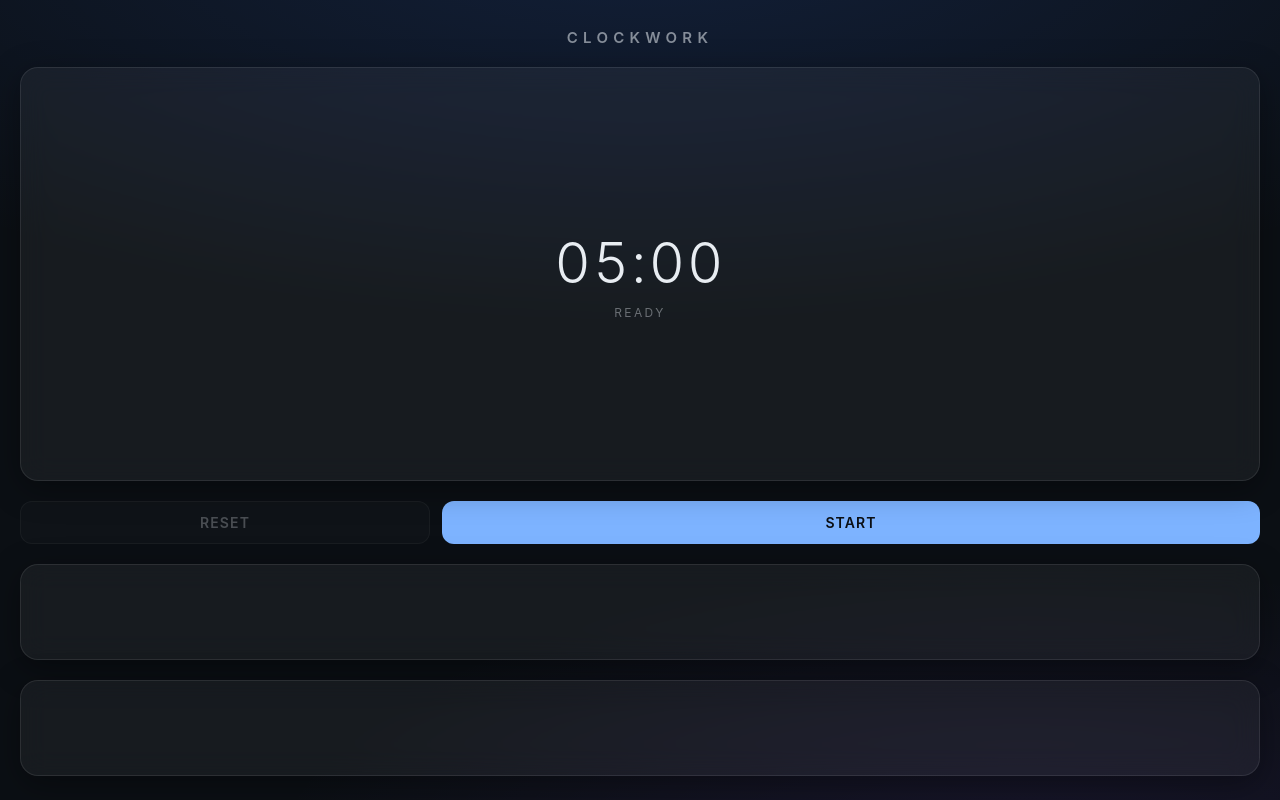
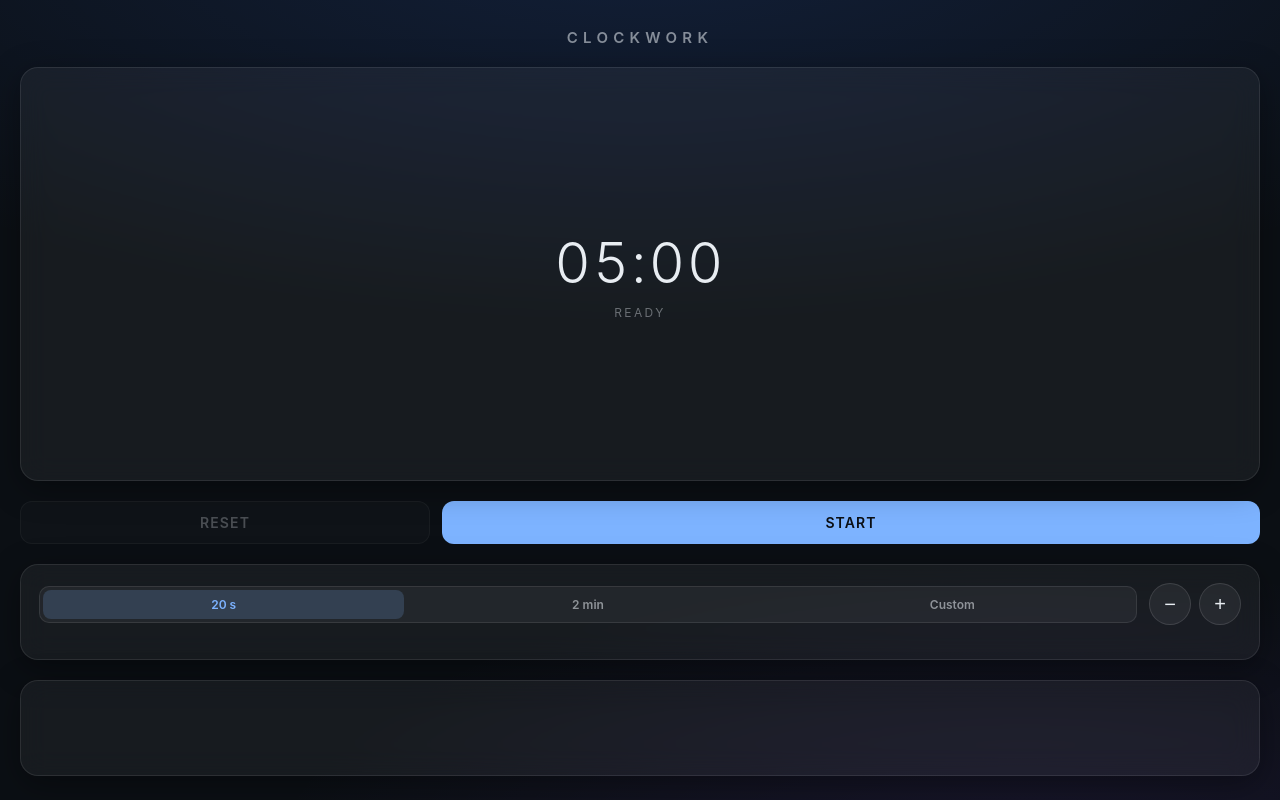
Before and after one commit to Resurrector/ClockWork, a React (Vite) app: page / in a window 1280 px wide. Built offline with nearby package versions, Linux system fonts and the light colour scheme.

Commit message:
Add countdown timer core

```diff
--- a/src/App.css
+++ b/src/App.css
@@ -154,3 +154,140 @@ body {
 .presets-card {
   min-height: 96px;
 }
+
+.adjust-row {
+  display: flex;
+  align-items: center;
+  gap: 12px;
+}
+
+.segment {
+  flex: 1;
+  display: flex;
+  background: rgba(255, 255, 255, 0.05);
+  border: 1px solid rgba(255, 255, 255, 0.09);
+  border-radius: 10px;
+  padding: 3px;
+  gap: 3px;
+}
+
+.segment-btn {
+  flex: 1;
+  padding: 7px 0;
+  border: none;
+  border-radius: 8px;
+  background: transparent;
+  color: rgba(232, 237, 242, 0.55);
+  font-family: inherit;
+  font-size: 12px;
+  font-weight: 600;
+  cursor: pointer;
+  transition: background 0.2s ease, color 0.2s ease;
+}
+
+.segment-btn:hover {
+  color: rgba(232, 237, 242, 0.85);
+}
+
+.segment-btn.selected {
+  background: rgba(125, 179, 255, 0.18);
+  color: #7db3ff;
+}
+
+.adjust-buttons {
+  display: flex;
+  gap: 8px;
+}
+
+.btn-adjust {
+  width: 42px;
+  height: 42px;
+  border-radius: 50%;
+  border: 1px solid rgba(255, 255, 255, 0.12);
+  background: rgba(255, 255, 255, 0.06);
+  color: #e8edf2;
+  font-size: 20px;
+  font-weight: 500;
+  line-height: 1;
+  cursor: pointer;
+  transition: background 0.2s ease, transform 0.1s ease;
+}
+
+.btn-adjust:hover {
+  background: rgba(255, 255, 255, 0.12);
+}
+
+.btn-adjust:active {
+  transform: scale(0.92);
+}
+
+/* Phone-style spinning wheel picker */
+.wheel-picker {
+  display: flex;
+  align-items: center;
+  justify-content: center;
+  gap: 6px;
+  margin-top: 14px;
+}
+
+.wheel-column {
+  display: flex;
+  flex-direction: column;
+  align-items: center;
+}
+
+.wheel-label {
+  font-size: 10px;
+  letter-spacing: 0.2em;
+  text-transform: uppercase;
+  color: rgba(232, 237, 242, 0.35);
+  margin-bottom: 2px;
+}
+
+.wheel-scroll {
+  overflow-y: scroll;
+  scroll-snap-type: y mandatory;
+  scrollbar-width: none;
+  mask-image: linear-gradient(
+    to bottom,
+    transparent,
+    black 30%,
+    black 70%,
+    transparent
+  );
+  -webkit-mask-image: linear-gradient(
+    to bottom,
+    transparent,
+    black 30%,
+    black 70%,
+    transparent
+  );
+}
+
+.wheel-scroll::-webkit-scrollbar {
+  display: none;
+}
+
+.wheel-item {
+  display: flex;
+  align-items: center;
+  justify-content: center;
+  width: 56px;
+  font-size: 20px;
+  font-variant-numeric: tabular-nums;
+  color: rgba(232, 237, 242, 0.35);
+  cursor: pointer;
+  scroll-snap-align: center;
+  transition: color 0.15s ease;
+}
+
+.wheel-item.selected {
+  color: #7db3ff;
+  font-weight: 600;
+}
+
+.wheel-separator {
+  margin-top: 18px;
+  font-size: 20px;
+  color: rgba(232, 237, 242, 0.4);
+}
--- a/src/App.tsx
+++ b/src/App.tsx
@@ -1,10 +1,22 @@
 import "./App.css";
+import { useState } from "react";
 import { useCountdown } from "./hooks/useCountdown";
 import { formatDuration } from "./lib/time";
+import { WheelPicker } from "./components/WheelPicker";
 
 function App() {
-  const { status, remainingMs, durationMs, start, pause, resume, reset } =
+  const { status, remainingMs, durationMs, start, pause, resume, reset, adjust } =
     useCountdown();
+
+  const [selection, setSelection] = useState<"20s" | "2m" | "custom">("20s");
+  const [customMinutes, setCustomMinutes] = useState(1);
+  const [customSeconds, setCustomSeconds] = useState(0);
+
+  const customAmountMs = customMinutes * 60_000 + customSeconds * 1000;
+  const adjustmentMs =
+    selection === "20s" ? 20_000 : selection === "2m" ? 120_000 : customAmountMs;
+
+  const handleAdjust = (direction: 1 | -1) => adjust(direction * adjustmentMs);
 
   const handleStartPauseResume = () => {
     if (status === "idle") start(5 * 60 * 1000);
@@ -45,7 +57,47 @@ function App() {
       </section>
 
       {/* M2: adjustment controls (wheel + minus/plus) */}
-      <section className="glass-card controls-card" />
+      <section className="glass-card controls-card">
+        <div className="adjust-row">
+          <div className="segment" role="radiogroup" aria-label="Adjustment amount">
+            <button
+              className={selection === "20s" ? "segment-btn selected" : "segment-btn"}
+              onClick={() => setSelection("20s")}
+            >
+              20 s
+            </button>
+            <button
+              className={selection === "2m" ? "segment-btn selected" : "segment-btn"}
+              onClick={() => setSelection("2m")}
+            >
+              2 min
+            </button>
+            <button
+              className={selection === "custom" ? "segment-btn selected" : "segment-btn"}
+              onClick={() => setSelection("custom")}
+            >
+              Custom
+            </button>
+          </div>
+          <div className="adjust-buttons">
+            <button className="btn-adjust" onClick={() => handleAdjust(-1)} aria-label="Subtract time">
+              −
+            </button>
+            <button className="btn-adjust" onClick={() => handleAdjust(1)} aria-label="Add time">
+              +
+            </button>
+          </div>
+        </div>
+
+        {selection === "custom" && (
+          <WheelPicker
+            minutes={customMinutes}
+            seconds={customSeconds}
+            onMinutesChange={setCustomMinutes}
+            onSecondsChange={setCustomSeconds}
+          />
+        )}
+      </section>
 
       {/* M3: presets (add / edit / delete) */}
       <section className="glass-card presets-card" />
--- /dev/null
+++ b/src/components/WheelPicker.tsx
@@ -0,0 +1,114 @@
+import { useEffect, useRef } from "react";
+
+const ITEM_HEIGHT = 40;
+const VISIBLE_ITEMS = 3;
+const SNAP_DELAY_MS = 90;
+
+interface WheelColumnProps {
+  values: string[];
+  index: number;
+  onChange: (index: number) => void;
+  label: string;
+}
+
+/** One scroll-snap column of a phone-style time picker. */
+function WheelColumn({ values, index, onChange, label }: WheelColumnProps) {
+  const scrollRef = useRef<HTMLDivElement>(null);
+  const snapTimer = useRef<number | undefined>(undefined);
+  const animatingRef = useRef(false);
+
+  // Scroll to the selected index when it changes from outside.
+  useEffect(() => {
+    const el = scrollRef.current;
+    if (!el) return;
+    const target = index * ITEM_HEIGHT;
+    if (Math.abs(el.scrollTop - target) < 1) return;
+    animatingRef.current = true;
+    el.scrollTo({ top: target, behavior: "smooth" });
+    window.setTimeout(() => {
+      animatingRef.current = false;
+    }, 250);
+  }, [index]);
+
+  // Initialize scroll position without animation.
+  useEffect(() => {
+    const el = scrollRef.current;
+    if (el) el.scrollTop = index * ITEM_HEIGHT;
+    // eslint-disable-next-line react-hooks/exhaustive-deps
+  }, []);
+
+  const handleScroll = () => {
+    if (animatingRef.current) return;
+    window.clearTimeout(snapTimer.current);
+    snapTimer.current = window.setTimeout(() => {
+      const el = scrollRef.current;
+      if (!el) return;
+      const next = Math.min(
+        values.length - 1,
+        Math.max(0, Math.round(el.scrollTop / ITEM_HEIGHT)),
+      );
+      if (next !== index) onChange(next);
+    }, SNAP_DELAY_MS);
+  };
+
+  return (
+    <div className="wheel-column">
+      <span className="wheel-label">{label}</span>
+      <div
+        ref={scrollRef}
+        className="wheel-scroll"
+        style={{ height: ITEM_HEIGHT * VISIBLE_ITEMS }}
+        onScroll={handleScroll}
+      >
+        <div style={{ height: ITEM_HEIGHT }} />
+        {values.map((value, i) => (
+          <div
+            key={value}
+            className={i === index ? "wheel-item selected" : "wheel-item"}
+            style={{ height: ITEM_HEIGHT }}
+            onClick={() => onChange(i)}
+          >
+            {value}
+          </div>
+        ))}
+        <div style={{ height: ITEM_HEIGHT }} />
+      </div>
+    </div>
+  );
+}
+
+interface WheelPickerProps {
+  minutes: number;
+  seconds: number;
+  onMinutesChange: (minutes: number) => void;
+  onSecondsChange: (seconds: number) => void;
+}
+
+/** Compact two-column (minutes / seconds) spinning picker. */
+export function WheelPicker({
+  minutes,
+  seconds,
+  onMinutesChange,
+  onSecondsChange,
+}: WheelPickerProps) {
+  const range = (count: number) =>
+    Array.from({ length: count }, (_, i) => String(i).padStart(2, "0"));
+
+  return (
+    <div className="wheel-picker">
+      <WheelColumn
+        label="min"
+        values={range(60)}
+        index={minutes}
+        onChange={onMinutesChange}
+      />
+      <div className="wheel-separator">:</div>
+      <WheelColumn
+        label="sec"
+        values={range(60)}
+        index={seconds}
+        onChange={onSecondsChange}
+      />
+    </div>
+  );
+}
--- a/src/hooks/useCountdown.ts
+++ b/src/hooks/useCountdown.ts
@@ -3,6 +3,7 @@ import { useCallback, useEffect, useRef, useState } from "react";
 export type CountdownStatus = "idle" | "running" | "paused";
 
 const TICK_INTERVAL_MS = 250;
+export const MAX_DURATION_MS = 24 * 60 * 60 * 1000;
 
 /**
  * Timestamp-based countdown. Elapsed time is derived from wall-clock
@@ -50,6 +51,45 @@ export function useCountdown(initialDurationMs = 5 * 60 * 1000) {
     setRemainingMs(durationMs);
   }, [durationMs]);
 
+  /**
+   * Shifts the remaining time by `deltaMs` without pausing. While
+   * running this just moves `endsAt`; while paused/idle it changes
+   * the stored remaining time. Clamps to [0, MAX_DURATION_MS]; hitting
+   * zero finishes the session.
+   */
+  const adjust = useCallback((deltaMs: number) => {
+    if (statusRef.current === "running" && endsAtRef.current !== null) {
+      const newRemaining = endsAtRef.current - Date.now() + deltaMs;
+      if (newRemaining <= 0) {
+        endsAtRef.current = null;
+        remainingRef.current = 0;
+        setRemainingMs(0);
+        setStatus("idle");
+        return;
+      }
+      const clamped = Math.min(newRemaining, MAX_DURATION_MS);
+      endsAtRef.current = Date.now() + clamped;
+      remainingRef.current = clamped;
+      setRemainingMs(clamped);
+      return;
+    }
+
+    // idle or paused: adjust the stored remaining time
+    const newRemaining = Math.min(
+      Math.max(0, remainingRef.current + deltaMs),
+      MAX_DURATION_MS,
+    );
+    remainingRef.current = newRemaining;
+    setRemainingMs(newRemaining);
+    if (newRemaining === 0) {
+      endsAtRef.current = null;
+      setStatus("idle");
+    } else if (statusRef.current === "idle") {
+      // never started (or finished): keep reset() consistent
+      setDurationMs(newRemaining);
+    }
+  }, []);
+
   useEffect(() => {
     if (status !== "running") return;
     const tick = () => {
@@ -65,5 +105,5 @@ export function useCountdown(initialDurationMs = 5 * 60 * 1000) {
     return () => clearInterval(interval);
   }, [status]);
 
-  return { status, remainingMs, durationMs, start, pause, resume, reset };
+  return { status, remainingMs, durationMs, start, pause, resume, reset, adjust };
 }
```
